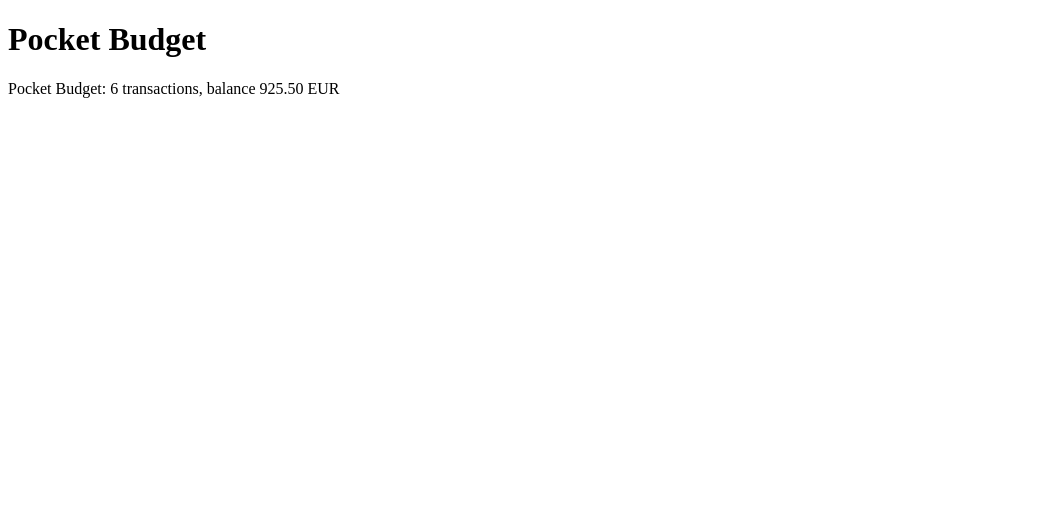
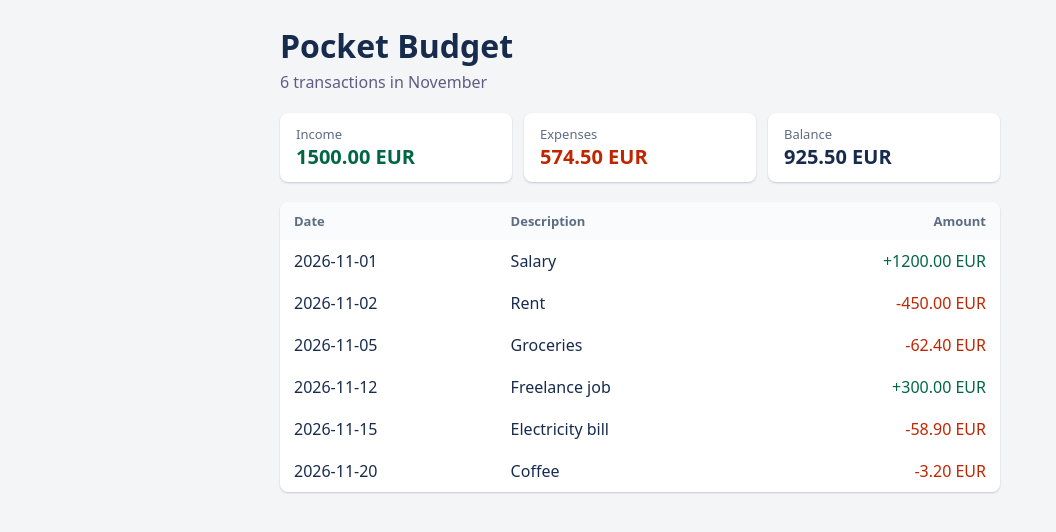
Before and after one commit to GiorgosFoteinopoulos/pocket-budget, a plain HTML site: page index.html in a window 1280 px wide. Shown: the whole page, without its empty margins (0-1056 px from the left). Drawn offline with Linux system fonts and the light colour scheme.

Commit message:
PB-5 Show transactions in a table and totals on the page

```diff
--- /dev/null
+++ b/css/styles.css
@@ -0,0 +1,80 @@
+body {
+    margin: 0;
+    font-family: system-ui, sans-serif;
+    background: #f4f5f7;
+    color: #172b4d;
+}
+
+.page {
+    max-width: 720px;
+    margin: 0 auto;
+    padding: 24px;
+}
+
+h1 {
+    margin: 0 0 4px;
+}
+
+#summary {
+    margin: 0 0 20px;
+    color: #5e5c84;
+}
+
+.totals {
+    display: flex;
+    gap: 12px;
+    margin-bottom: 20px;
+}
+
+.total {
+    flex: 1;
+    padding: 12px 16px;
+    border-radius: 8px;
+    background: #ffffff;
+    box-shadow: 0 1px 2px rgba(9, 30, 66, 0.2);
+}
+
+.label {
+    display: block;
+    font-size: 13px;
+    color: #5e6c84;
+}
+
+.value {
+    font-size: 20px;
+    font-weight: 600;
+}
+.income {
+    color: #006644;
+}
+
+.expense {
+    color: #bf2600;
+}
+
+.transactions {
+    width: 100%;
+    border-collapse: collapse;
+    background: #ffffff;
+    border-radius: 8px;
+    overflow: hidden;
+    box-shadow: 0 1px 2px rgba(9, 30, 66, 0.2);
+}
+
+th,
+td {
+    padding: 10px 14px;
+    text-align: left;
+    border-bottom: #ebecf0;
+}
+
+th {
+    font-size: 13px;
+    color: #5e6c84;
+    background: #fafbfc;
+}
+
+.amount {
+    text-align: right;
+    white-space: nowrap;
+}
--- a/index.html
+++ b/index.html
@@ -4,10 +4,39 @@
     <meta charset="UTF-8">
     <meta name="viewport" content="width=device-width, initial-scale=1">
     <title>Pocket Budget</title>
+    <link rel="stylesheet" href="css/styles.css">
     <script src="js/app.js" defer></script>
 </head>
 <body>
+<main class="page">
 <h1>Pocket Budget</h1>
 <p id="summary">Loading...</p>
+
+<section class="totals">
+    <div class="total">
+        <span class="label">Income</span>
+        <span id="total-income" class="value income">0.00 EUR</span>
+    </div>
+    <div class="total">
+        <span class="label">Expenses</span>
+        <span id="total-expenses" class="value expense">0.00 EUR</span>
+    </div>
+    <div class="total">
+        <span class="label">Balance</span>
+        <span id="total-balance" class="value">0.00 EUR</span>
+    </div>
+</section>
+
+<table class="transactions">
+    <thead>
+    <tr>
+        <th>Date</th>
+        <th>Description</th>
+        <th class="amount">Amount</th>
+    </tr>
+    </thead>
+    <tbody id="transaction-rows"></tbody>
+</table>
+</main>
 </body>
 </html>
--- a/js/app.js
+++ b/js/app.js
@@ -40,26 +40,49 @@ function summarize(list) {
     return { income: income, expenses: expenses, balance: income + expenses };
 }
 
-function countExpenses(list) {
-    let count = 0;
-    for (const transaction of list) {
-        if (transaction.amount < 0) {
-            count = count + 1;
-        }
+const rowsBody = document.getElementById('transaction-rows');
+const incomeLabel = document.getElementById('total-income');
+const expensesLabel = document.getElementById('total-expenses');
+const balanceLabel = document.getElementById('total-balance');
+
+
+function createRow(transaction) {
+    const row = document.createElement('tr');
+
+    const dateCell = document.createElement('td');
+    dateCell.textContent = transaction.date;
+
+    const descriptionCell = document.createElement('td');
+    descriptionCell.textContent = transaction.description;
+
+    const amountCell = document.createElement('td');
+    amountCell.textContent = formatSigned(transaction.amount);
+    if (transaction.amount >= 0) {
+        amountCell.className = 'amount income';
+    } else {
+        amountCell.className = 'amount expense';
     }
-    return count;
+
+    row.append(dateCell, descriptionCell, amountCell);
+    return row;
 }
 
-transactions.push({ description: 'Coffee', amount: -3.20, date: '2026-11-20' });
+function renderTable(list) {
+    rowsBody.replaceChildren();
+    for (const transaction of list) {
+        rowsBody.append(createRow(transaction));
+    }
+}
 
-printTransactions(transactions);
+function renderTotals(summary) {
+    incomeLabel.textContent = formatMoney(summary.income);
+    expensesLabel.textContent = formatMoney(Math.abs(summary.expenses));
+    balanceLabel.textContent = formatMoney(summary.balance);
+}
 
-const summary = summarize(transactions);
-console.log('Income: ', formatMoney(summary.income));
-console.log('Expenses:', formatMoney(summary.expenses));
-console.log('Balance: ', formatMoney(summary.balance));
+transactions.push({ description: 'Coffee', amount: -3.20, date: '2026-11-20'  });
 
-const message = `${appName}: ${transactions.length} transactions, balance ${formatMoney(summary.balance)}`;
-console.log(message);
+renderTable(transactions);
+renderTotals(summarize(transactions));
 
-document.getElementById('summary').textContent = message;
+document.getElementById('summary').textContent = `${transactions.length} transactions in November`;
```
